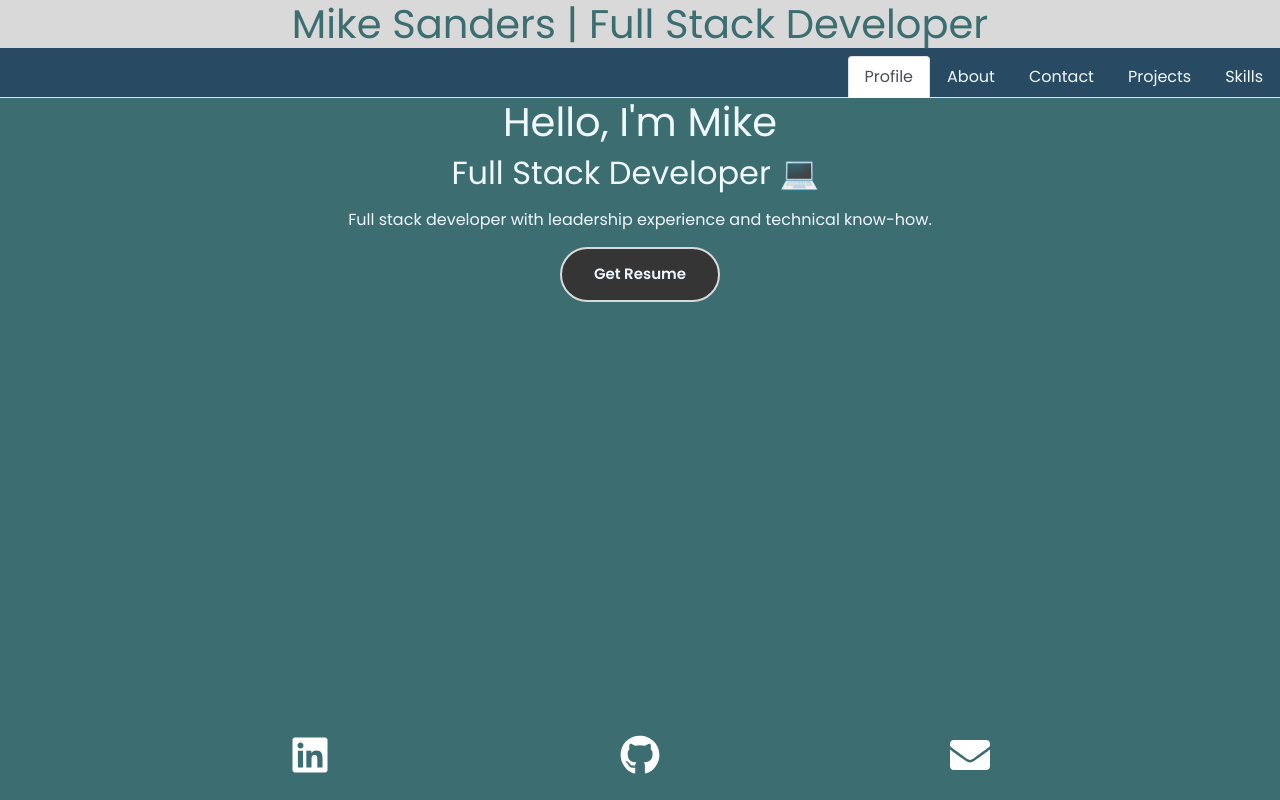
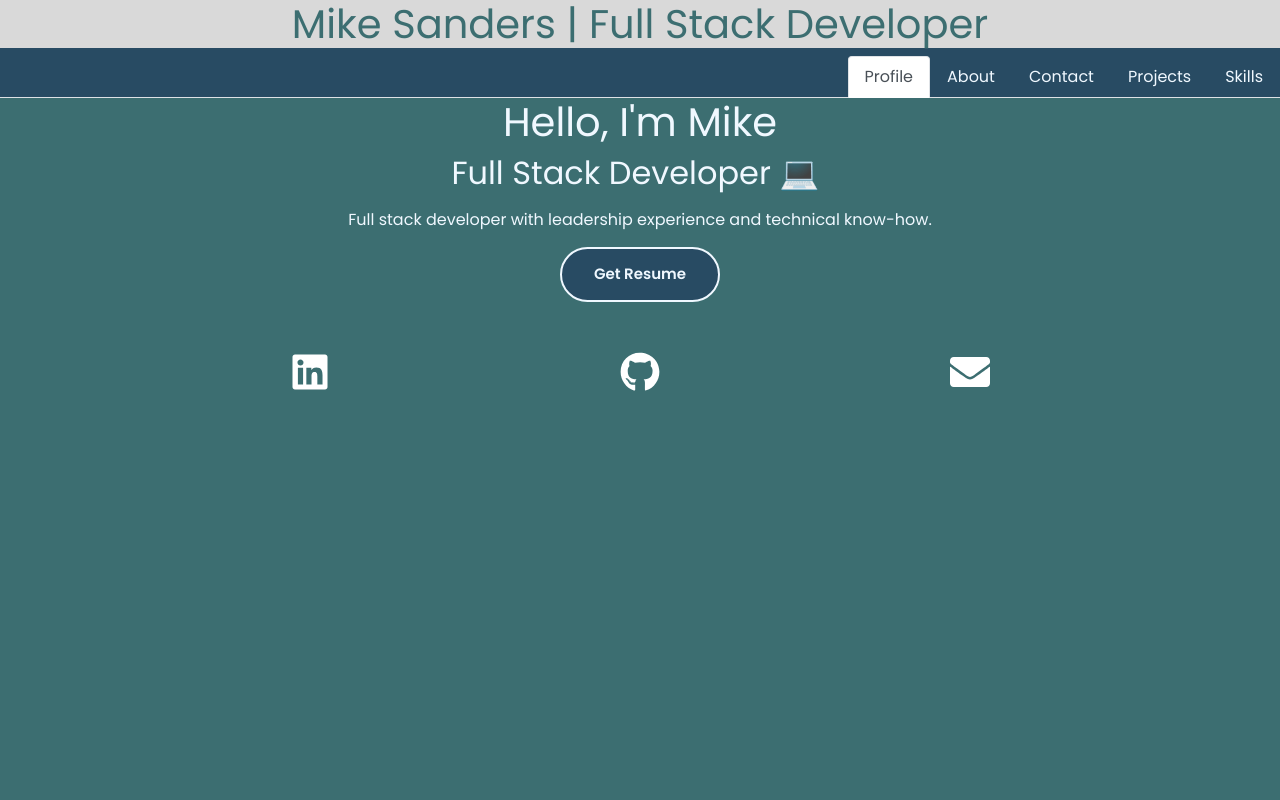
Before and after one commit to Mike-C-Sanders/Portfolio2, a React (Create React App) app: page / in a window 1280 px wide. Built offline with nearby package versions, Linux system fonts and the light colour scheme.

Commit message:
fixed the footer by adding in margin top and bottom

```diff
--- a/src/App.js
+++ b/src/App.js
@@ -34,7 +34,7 @@ const renderPage = () => {
 
   return (
     //Icon provider is used to add in icons such as github, social media, email, etc.
-    <IconContext.Provider value ={{ color: "white", size:"40px"}}>
+    <IconContext.Provider value ={{ color: "white", size:"40px", className:"hover-icon"}}>
       <div className="App">
         {/* NavTabs props pass in current page + set the current page when a page change occurs */}
         <NavTabs currentPage={currentPage} handlePageChange ={setCurrentPage}/>
--- a/src/Components/AboutMe/About.js
+++ b/src/Components/AboutMe/About.js
@@ -12,7 +12,7 @@ export default function About () {
 
             <p>I'm a web developer with a background in project management and Saas software implementation.</p>
             <p>My favorite past times include spending time with my beautiful wife Tatiana and my adorable daughter Alice. I'm a passionate puzzle hunter and love a good puzzle game, escape room or riddle.</p>
-            <Skills/>
+
         </>
     )
 }
--- a/src/Components/ContactMe/Contact.js
+++ b/src/Components/ContactMe/Contact.js
@@ -89,13 +89,14 @@ export default function Contact() {
             <div className="form-group">
 
                 <label for="message">Message:</label>
-                <input
+                <textarea
                 value={message}
                 name="message"
                 onChange={handleInputChange}
                 type="text"
                 placeholder="Your message goes here."
                 className="form-control"
+                rows ="3"
                 />
             </div>
 
--- a/src/Components/Profile/Profile.js
+++ b/src/Components/Profile/Profile.js
@@ -44,7 +44,7 @@ export default function Profile() {
                             Contact Me {" "}
                         </button> */}
                         <a href='Mike Sanders Resume - 2022_.pdf' download='Mike Sanders Resume - 2022_.pdf'>
-                            <button className='btn highlighted-btn'>Get Resume</button>
+                            <button className='btn primary-btn'>Get Resume</button>
                         </a>
                     </div>
                 </div>
--- a/src/Components/Project/Project.js
+++ b/src/Components/Project/Project.js
@@ -9,7 +9,7 @@ export default function Project({project}) {
 
         <div className="card h-100"  >
               <h5 className="card-title">{project.title}</h5>
-            <img className= "card-img-top" src={project.image}></img>
+            <img className= "card-img-top" src={project.image} alt={project.key}></img>
             <div className="card-body text-center">
               <a href= {project.github}  className="card-link">Github Repo</a>
               <a href= {project.site} className="card-link ">Deployed Link</a>
--- a/src/Components/Projects/Projects.js
+++ b/src/Components/Projects/Projects.js
@@ -16,38 +16,44 @@ export default function Projects () {
             title: "Event Planner",
             image: eventPlanner,
             github: "https://github.com/Morganbb104/Event_Planner_project2",
-            site: "https://obscure-chamber-98928.herokuapp.com/"
+            site: "https://obscure-chamber-98928.herokuapp.com/",
+            key: "First slide"
         },
         {
             title: "Movie Tracker",
             image: movieTracker,
             github: "https://github.com/Mike-C-Sanders/Movie-Tracker",
-            site: "https://mike-c-sanders.github.io/Movie-Tracker/"
+            site: "https://mike-c-sanders.github.io/Movie-Tracker/",
+            key: "Second slide",
         },
         {
             title: "Text Editor",
             image: textEditor,
             github: "https://github.com/Mike-C-Sanders/TextEditor",
-            site: "https://mikes-text-editor.herokuapp.com/"
+            site: "https://mikes-text-editor.herokuapp.com/",
+            key: "Third slide",
         },
         {
             //GIF....
             title: "Employee Tracker",
             image: employeeTracker,
             github: "https://github.com/Mike-C-Sanders/EmployeeTracker",
-            site: "https://youtu.be/rREtaYCCvx0"
+            site: "https://youtu.be/rREtaYCCvx0",
+            key: "Fourth slide",
         },
         {
             title: "Note Taker",
             image: noteTaker,
             github: "https://github.com/Mike-C-Sanders/NoteTaker",
-            site: "https://git.heroku.com/boiling-hollows-65517.git"
+            site: "https://git.heroku.com/boiling-hollows-65517.git",
+            key: "Fifth slide",
         },
         {
             title: "Code Quiz",
             image: codeQuiz,
             github: "https://github.com/Mike-C-Sanders/CodeQuiz",
-            site: "https://mike-c-sanders.github.io/CodeQuiz/"
+            site: "https://mike-c-sanders.github.io/CodeQuiz/",
+            key: "Sixth slide",
         }
     ];
 
--- a/src/index.css
+++ b/src/index.css
@@ -120,7 +120,7 @@ label{
 }
 
 .primary-btn {
-  color: var(--white);
+  color: aliceblue;
   border: 2px solid aliceblue;
   font-size: 15px;
   background-color: #284B63;
@@ -187,12 +187,12 @@ label{
 
 .my-links{
   display: flex;
-  position: fixed;
   left: 0;
   bottom: 0;
   width: 100%;
   justify-content: space-evenly;
   margin-bottom: 25px;
+  margin-top: 50px;
 }
 
 .my-card{
@@ -209,6 +209,9 @@ label{
     border-radius: 50%;
 
 }
+.hover-icon:hover{
+  color:#353535
+}
 
 #nav-text-color{
   color: aliceblue;
```
